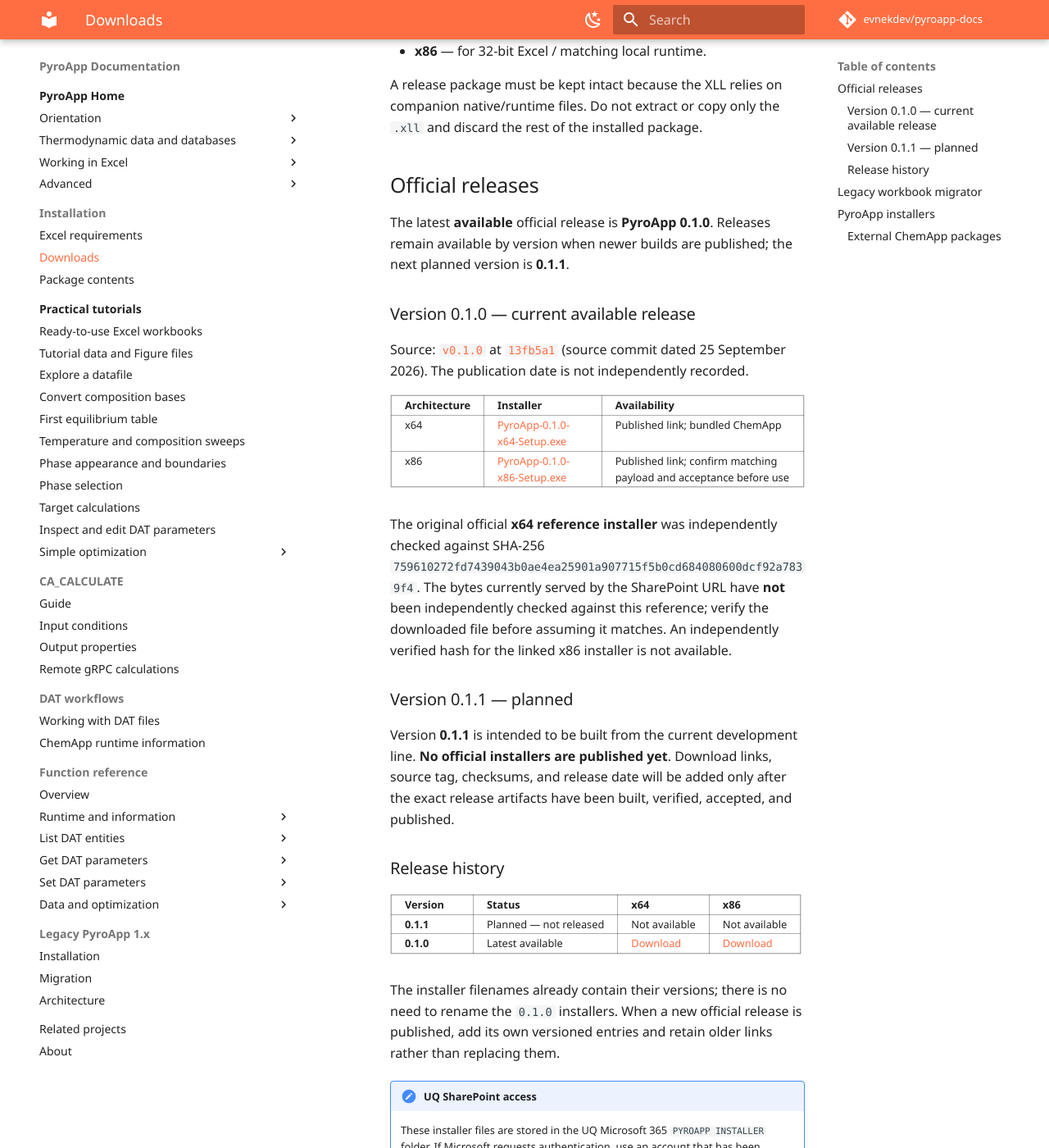
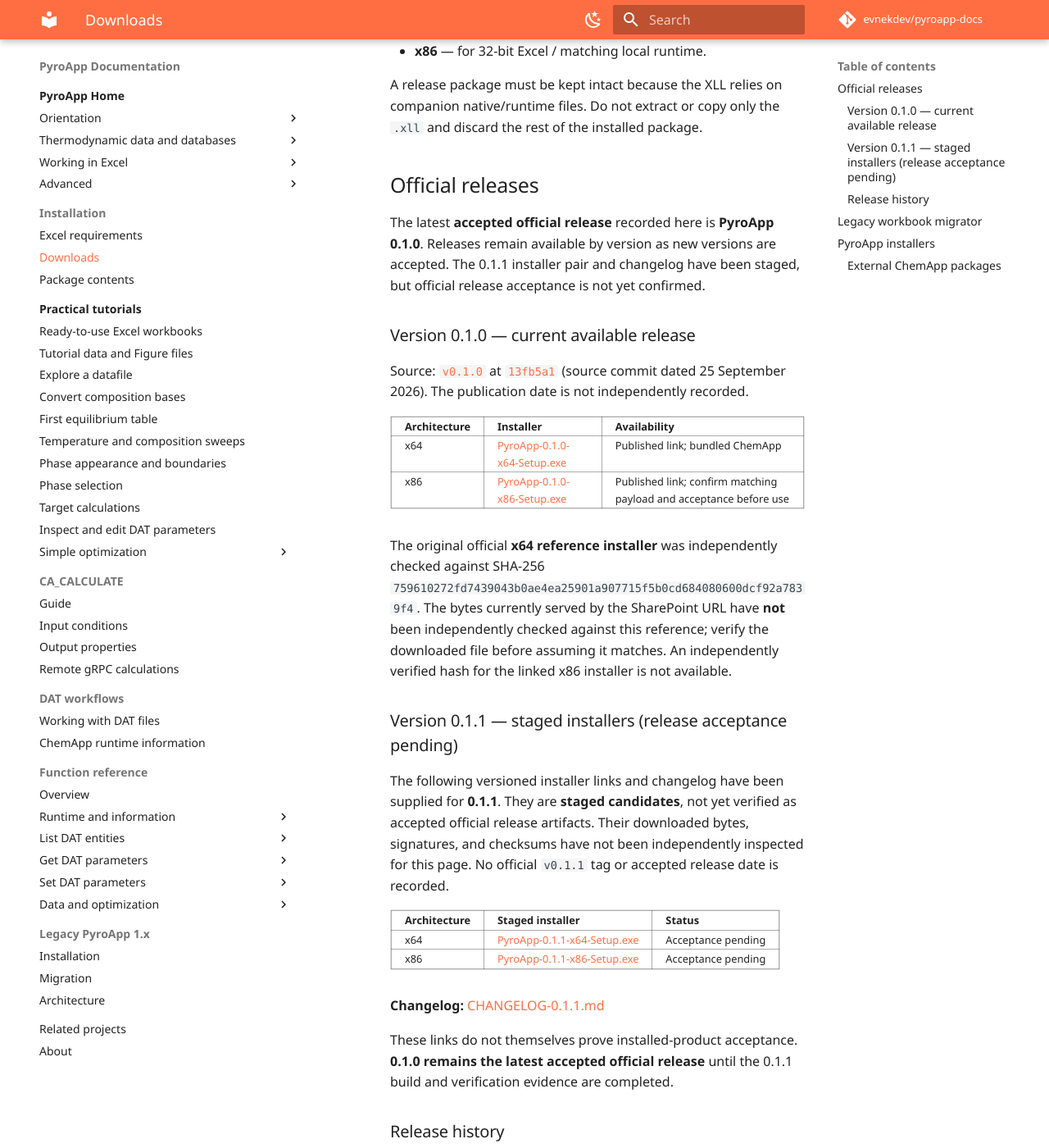
Before and after one commit to evnekdev/pyroapp-docs, an MkDocs documentation site: the page built from docs/download.md, in a window 1280 px wide and 1400 px high, scrolled down 584 px. Shown: the whole window at 82% size. Built offline with MkDocs 1.6.1 and Material for MkDocs 9.7.7, drawn with Linux system fonts in a browser that asks for light colours; some web fonts are replaced; comment, search, counter and statistics services are not loaded; some of the changed text lies outside the part shown.

Commit message:
docs: link staged 0.1.1 installers, changelog and refreshed 0.1.0 downloads (refs #2)

```diff
--- a/docs/download.md
+++ b/docs/download.md
@@ -20,7 +20,7 @@
 
 ## Official releases
 
-The latest **available** official release is **PyroApp 0.1.0**. Releases remain available by version when newer builds are published; the next planned version is **0.1.1**.
+The latest **accepted official release** recorded here is **PyroApp 0.1.0**. Releases remain available by version as new versions are accepted. The 0.1.1 installer pair and changelog have been staged, but official release acceptance is not yet confirmed.
 
 ### Version 0.1.0 — current available release
 
@@ -28,21 +28,30 @@
 
 | Architecture | Installer | Availability |
 |---|---|---|
-| x64 | [PyroApp-0.1.0-x64-Setup.exe](https://uq-my.sharepoint.com/:u:/r/personal/uqenekho_uq_edu_au/Documents/PYROAPP%20INSTALLER/PyroApp-0.1.0-x64-Setup.exe?d=w61c832d74c784bdf93c986717d6ea66b&csf=1&web=1&e=2oZXGy) | Published link; bundled ChemApp |
-| x86 | [PyroApp-0.1.0-x86-Setup.exe](https://uq-my.sharepoint.com/:u:/r/personal/uqenekho_uq_edu_au/Documents/PYROAPP%20INSTALLER/PyroApp-0.1.0-x86-Setup.exe?d=w2dc1b2eda1ee47c2aa7d74b89e5f0957&csf=1&web=1&e=mJ3kaf) | Published link; confirm matching payload and acceptance before use |
+| x64 | [PyroApp-0.1.0-x64-Setup.exe](https://uq-my.sharepoint.com/:u:/r/personal/uqenekho_uq_edu_au/Documents/PYROAPP%20INSTALLER/PyroApp-0.1.0-x64-Setup.exe?d=w61c832d74c784bdf93c986717d6ea66b&csf=1&web=1&e=nx4sIc) | Published link; bundled ChemApp |
+| x86 | [PyroApp-0.1.0-x86-Setup.exe](https://uq-my.sharepoint.com/:u:/r/personal/uqenekho_uq_edu_au/Documents/PYROAPP%20INSTALLER/PyroApp-0.1.0-x86-Setup.exe?d=w2dc1b2eda1ee47c2aa7d74b89e5f0957&csf=1&web=1&e=8sirYl) | Published link; confirm matching payload and acceptance before use |
 
 The original official **x64 reference installer** was independently checked against SHA-256 `759610272fd7439043b0ae4ea25901a907715f5b0cd684080600dcf92a7839f4`. The bytes currently served by the SharePoint URL have **not** been independently checked against this reference; verify the downloaded file before assuming it matches. An independently verified hash for the linked x86 installer is not available.
 
-### Version 0.1.1 — planned
+### Version 0.1.1 — staged installers (release acceptance pending)
 
-Version **0.1.1** is intended to be built from the current development line. **No official installers are published yet**. Download links, source tag, checksums, and release date will be added only after the exact release artifacts have been built, verified, accepted, and published.
+The following versioned installer links and changelog have been supplied for **0.1.1**. They are **staged candidates**, not yet verified as accepted official release artifacts. Their downloaded bytes, signatures, and checksums have not been independently inspected for this page. No official `v0.1.1` tag or accepted release date is recorded.
+
+| Architecture | Staged installer | Status |
+|---|---|---|
+| x64 | [PyroApp-0.1.1-x64-Setup.exe](https://uq-my.sharepoint.com/:u:/r/personal/uqenekho_uq_edu_au/Documents/PYROAPP%20INSTALLER/PyroApp-0.1.1-x64-Setup.exe?d=wa0cc65ce61984c5d9b5903cbb7a59195&csf=1&web=1&e=NYPMCD) | Acceptance pending |
+| x86 | [PyroApp-0.1.1-x86-Setup.exe](https://uq-my.sharepoint.com/:u:/r/personal/uqenekho_uq_edu_au/Documents/PYROAPP%20INSTALLER/PyroApp-0.1.1-x86-Setup.exe?d=w036c3e16d1a8419ebb72d6de4fa15f3a&csf=1&web=1&e=8hCALy) | Acceptance pending |
+
+**Changelog:** [CHANGELOG-0.1.1.md](https://uq-my.sharepoint.com/:t:/r/personal/uqenekho_uq_edu_au/Documents/PYROAPP%20INSTALLER/CHANGELOG-0.1.1.md?d=w675f38fd7ede474e9dffe5e166357c62&csf=1&web=1&e=np7z7t)
+
+These links do not themselves prove installed-product acceptance. **0.1.0 remains the latest accepted official release** until the 0.1.1 build and verification evidence are completed.
 
 ### Release history
 
 | Version | Status | x64 | x86 |
 |---|---|---|---|
-| **0.1.1** | Planned — not released | Not available | Not available |
-| **0.1.0** | Latest available | [Download](https://uq-my.sharepoint.com/:u:/r/personal/uqenekho_uq_edu_au/Documents/PYROAPP%20INSTALLER/PyroApp-0.1.0-x64-Setup.exe?d=w61c832d74c784bdf93c986717d6ea66b&csf=1&web=1&e=2oZXGy) | [Download](https://uq-my.sharepoint.com/:u:/r/personal/uqenekho_uq_edu_au/Documents/PYROAPP%20INSTALLER/PyroApp-0.1.0-x86-Setup.exe?d=w2dc1b2eda1ee47c2aa7d74b89e5f0957&csf=1&web=1&e=mJ3kaf) |
+| **0.1.1** | Staged; release acceptance pending | [Candidate](https://uq-my.sharepoint.com/:u:/r/personal/uqenekho_uq_edu_au/Documents/PYROAPP%20INSTALLER/PyroApp-0.1.1-x64-Setup.exe?d=wa0cc65ce61984c5d9b5903cbb7a59195&csf=1&web=1&e=NYPMCD) | [Candidate](https://uq-my.sharepoint.com/:u:/r/personal/uqenekho_uq_edu_au/Documents/PYROAPP%20INSTALLER/PyroApp-0.1.1-x86-Setup.exe?d=w036c3e16d1a8419ebb72d6de4fa15f3a&csf=1&web=1&e=8hCALy) |
+| **0.1.0** | Latest available | [Download](https://uq-my.sharepoint.com/:u:/r/personal/uqenekho_uq_edu_au/Documents/PYROAPP%20INSTALLER/PyroApp-0.1.0-x64-Setup.exe?d=w61c832d74c784bdf93c986717d6ea66b&csf=1&web=1&e=nx4sIc) | [Download](https://uq-my.sharepoint.com/:u:/r/personal/uqenekho_uq_edu_au/Documents/PYROAPP%20INSTALLER/PyroApp-0.1.0-x86-Setup.exe?d=w2dc1b2eda1ee47c2aa7d74b89e5f0957&csf=1&web=1&e=8sirYl) |
 
 The installer filenames already contain their versions; there is no need to rename the `0.1.0` installers. When a new official release is published, add its own versioned entries and retain older links rather than replacing them.
 
```
